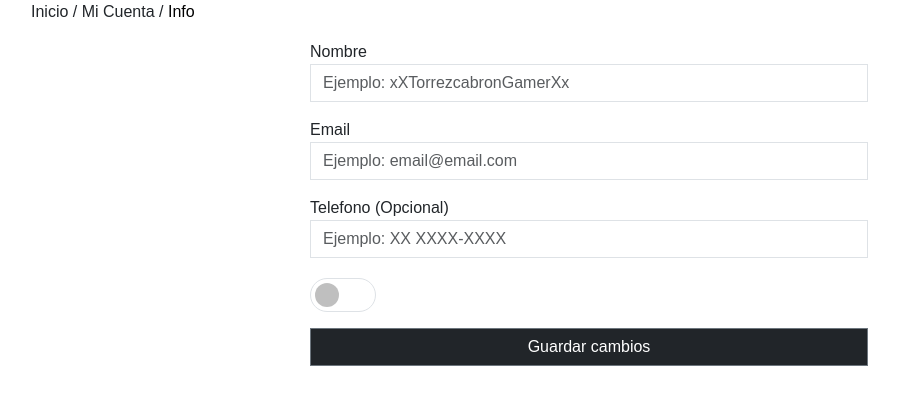
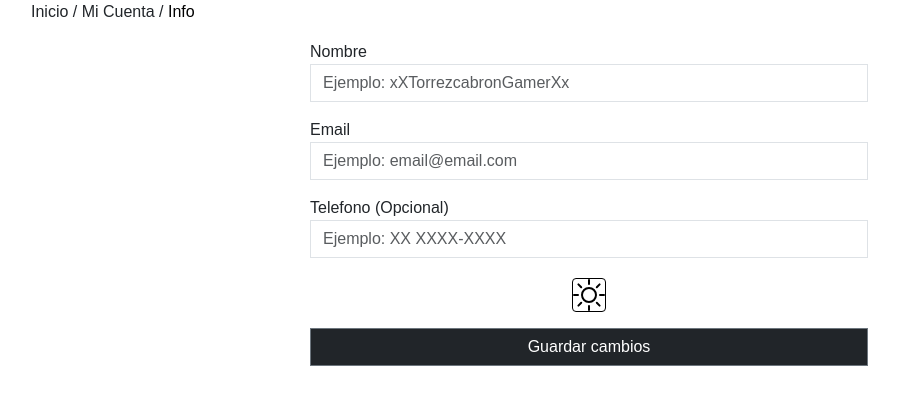
Before and after one commit to pauldiegoaguilar/el_trebol_de_4_hojas, a PHP site: page /views/configuracionCuenta.html in a window 1280 px wide. Shown: the top 405 px of the page, without its empty margins (51-950 px from the left). Run offline with PHP 8.4, Linux system fonts and the light colour scheme; some web fonts are replaced.

Commit message:
AVÁNCEEEEEE <---(ahi dice avance, osea,no terminado🤑😈🍦) - Configuracion Cuenta

```diff
--- a/css/style.css
+++ b/css/style.css
@@ -2,10 +2,21 @@
     font-family: 'Chau Philomene One', sans-serif;
 }
 
-.px-45 {
-    padding-right: 2rem !important;
-    padding-left: 2rem !important;
+.form-check-input {
+    background-image: url("../img/brightness-high.svg");
+    transition: transform 1s ease;
+    background-color: transparent;
+    border-color: black;
 }
+.form-check-input:focus{
+    box-shadow: none;
+    border-color: black;
+}
+.form-check-input:checked{
+    background-color: transparent;
+    border-color: black;
+}
+
 
 /*------- Pagina Principal -----------
 
@@ -17,9 +28,10 @@
     width: ;
 }*/
 
-.container{
+.container {
     border: none;
 }
+
 .linea-superior {
     position: absolute;
 
@@ -30,12 +42,12 @@
     background-color: #8a8a8a;
 }
 
-.no-deco{
+.no-deco {
     text-decoration: none;
     color: black;
 }
 
-.no-deco:hover{
+.no-deco:hover {
     text-decoration: underline;
 }
 
--- a/views/configuracionCuenta.html
+++ b/views/configuracionCuenta.html
@@ -4,11 +4,16 @@
     <head>
         <meta charset="UTF-8">
         <meta name="viewport" content="width=device-width, initial-scale=1.0">
-    <link href="https://cdn.jsdelivr.net/npm/bootstrap@5.3.0/dist/css/bootstrap.min.css" rel="stylesheet"
-        integrity="sha384-9ndCyUaIbzAi2FUVXJi0CjmCapSmO7SnpJef0486qhLnuZ2cdeRhO02iuK6FUUVM" crossorigin="anonymous">
+        <link
+            href="https://cdn.jsdelivr.net/npm/bootstrap@5.3.0/dist/css/bootstrap.min.css"
+            rel="stylesheet"
+            integrity="sha384-9ndCyUaIbzAi2FUVXJi0CjmCapSmO7SnpJef0486qhLnuZ2cdeRhO02iuK6FUUVM"
+            crossorigin="anonymous">
         <link rel="preconnect" href="https://fonts.googleapis.com">
         <link rel="preconnect" href="https://fonts.gstatic.com" crossorigin>
-    <link href="https://fonts.googleapis.com/css2?family=Chau+Philomene+One&display=swap" rel="stylesheet">
+        <link
+            href="https://fonts.googleapis.com/css2?family=Chau+Philomene+One&display=swap"
+            rel="stylesheet">
         <link rel="stylesheet" href="../css/style.css">
         <title>Configuracion Cuenta</title>
     </head>
@@ -20,20 +25,39 @@
             <form class="w-50 mx-auto">
                 <div class="form-group my-3">
                     <label for="userName">Nombre</label>
-                <input type="text" class="form-control rounded-0" id="userName" placeholder="Ejemplo: xXTorrezcabronGamerXx">
+                    <input type="text" class="form-control rounded-0"
+                        id="userName"
+                        placeholder="Ejemplo: xXTorrezcabronGamerXx">
                 </div>
                 <div class="form-group my-3">
                     <label for="email">Email</label>
-                <input type="email" class="form-control rounded-0" id="email" placeholder="Ejemplo: email@email.com">
+                    <input type="email" class="form-control rounded-0"
+                        id="email" placeholder="Ejemplo: email@email.com">
                 </div>
                 <div class="form-group my-3">
                     <label for="phoneNumber">Telefono (Opcional)</label>
-                <input type="tel" class="form-control rounded-0"  id="phoneNumber" placeholder="Ejemplo: XX XXXX-XXXX" pattern="[0-9]{2} [0-9]{4}-[0-9]{4}">
+                    <input type="tel" class="form-control rounded-0"
+                        id="phoneNumber" placeholder="Ejemplo: XX XXXX-XXXX"
+                        pattern="[0-9]{2} [0-9]{4}-[0-9]{4}">
                 </div>
-            <div class="form-check form-switch">
-                <input class="form-check-input px-45 py-3" type="checkbox" role="switch">
+                <div class="form-group text-center">
+                    <input class="form-check-input p-3" type="checkbox"
+                        id="customCheck1">
                 </div>
-            <button type="submit" class="btn btn-dark rounded-0 w-100 border border-secondary my-3">Guardar cambios</button>
+                <button type="submit"
+                    class="btn btn-dark rounded-0 w-100 border border-secondary my-3 ">Guardar
+                    cambios</button>
             </form>
         </div>
     </body>
+    <script>
+        document.getElementById("customCheck1").addEventListener("change", function() {
+            if (document.getElementById("customCheck1").checked == true) {
+                document.getElementById("customCheck1").setAttribute("style", "transform: rotate(-720deg)");
+                document.getElementById("customCheck1").setAttribute("style", "background-image: url('../img/moon.svg');");
+            } else {
+                document.getElementById("customCheck1").setAttribute("style", "transform: rotate(720deg)");
+
+            }
+          });
+    </script>
```
Also changed, not shown: img/brightness-high.svg (added), img/moon.svg (added). Lines whose indentation alone changed are shown as unchanged.
